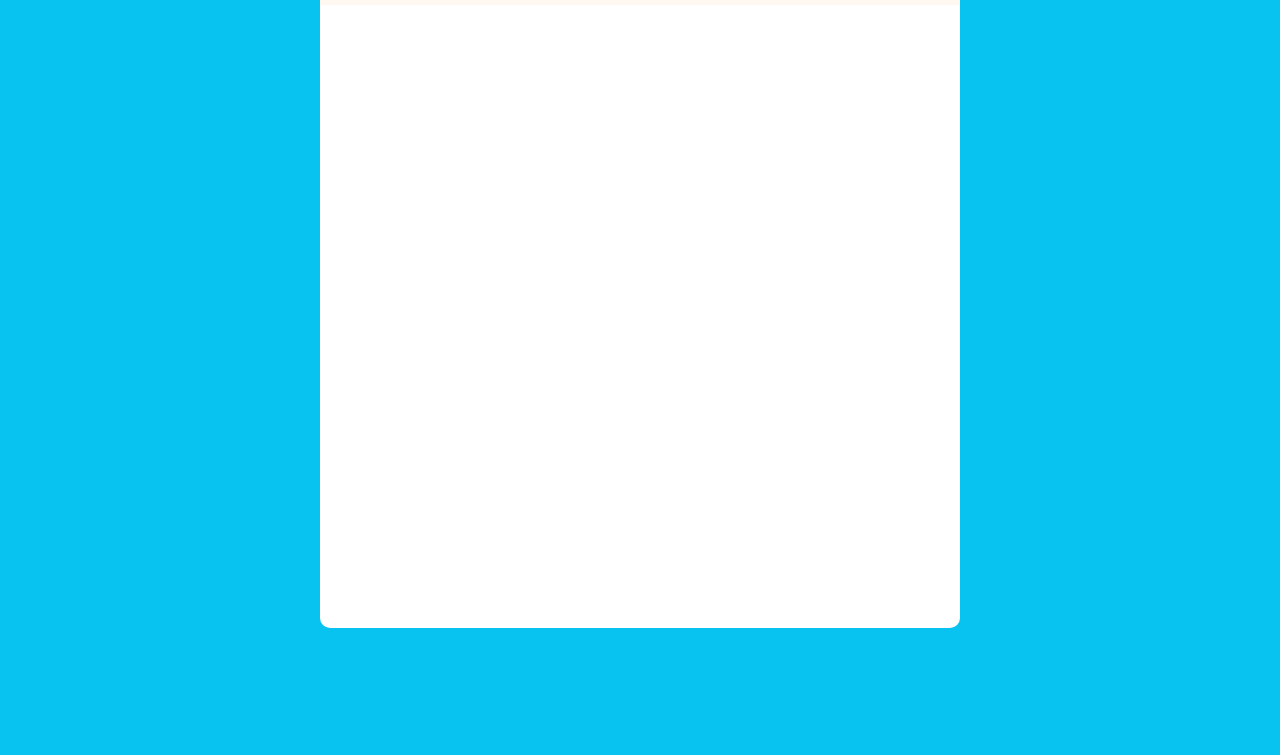
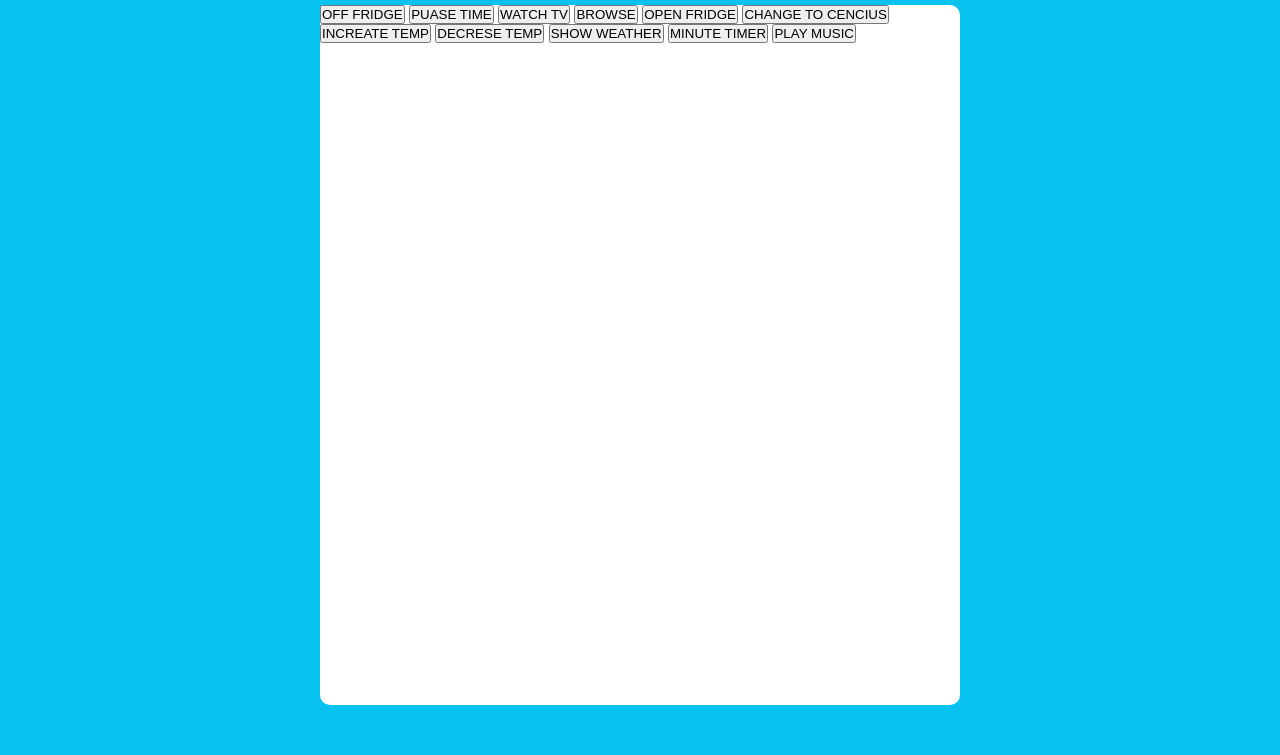
Before and after one commit to ahmedzacki/SD330, a plain HTML site: page Refrigerator-App/index.html in a window 1280 px wide. Shown: the part 122-877 px from the top of the page. Before the commit the page ends 800 px from the top, so only its background shows below. Drawn offline with Linux system fonts and the light colour scheme.

Commit message:
Update index.html

```diff
--- a/Refrigerator-App/index.html
+++ b/Refrigerator-App/index.html
@@ -7,8 +7,24 @@
   </head>
 
   <body>
+    <h1 class="header-title">Refrigerator App</h1>
     <div class="container">
-      <h1 class="header-title">Refrigerator App</h1>
+      <button class="btn turn-off-fridge">OFF FRIDGE</button>
+      <button class="btn pause-current-time">PUASE TIME</button>
+      <button class="btn watch-tv">WATCH TV</button>
+      <button class="btn browse">BROWSE</button>
+      <button class="btn open-fridge">OPEN FRIDGE</button>
+      <button class="btn to-celcius">CHANGE TO CENCIUS</button>
+      <button class="btn increse-temp">INCREATE TEMP</button>
+      <button class="btn decrese-temp">DECRESE TEMP</button>
+      <button class="btn show-weather">SHOW WEATHER</button>
+      <button class="btn minute-timer">MINUTE TIMER</button>
+      <button class="btn play-music">PLAY MUSIC</button>
+      <div class="outer-display"></div>
+      <div class="viewPort"></div>
+
+      <!-- Link to the external JavaScript file -->
+      <script src="script.js"></script>
     </div>
   </body>
 </html>
```
